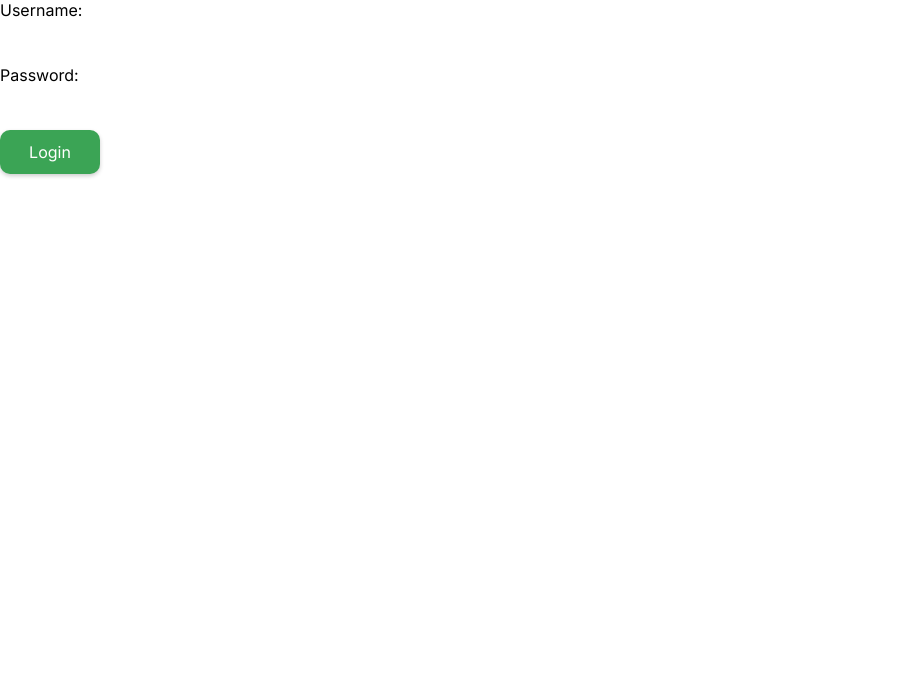
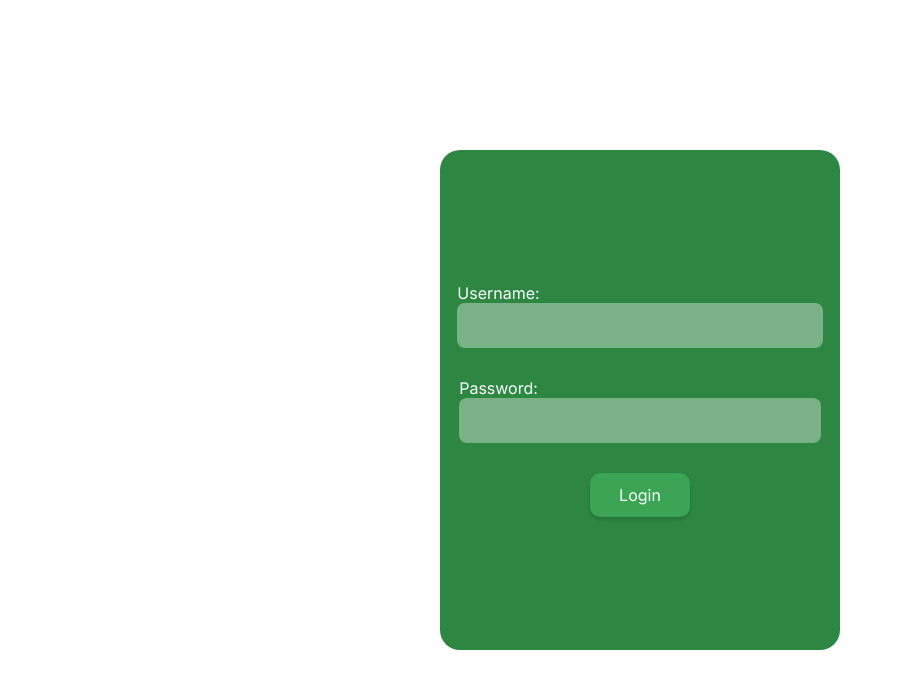
Before and after one commit to AndriyGazda/ToDoList, a React (Vite) app: page / in a window 1280 px wide. Shown: the top 688 px of the page, without its empty margins (0-903 px from the left). Built offline with nearby package versions, Linux system fonts and the light colour scheme; data requests are answered from the project's data file.

Commit message:
update style from login page

```diff
--- a/data/db.json
+++ b/data/db.json
@@ -7,13 +7,5 @@
     }
   ],
   "tasks": [
-    {
-      "id": "ca7d43c6-d7a8-411c-a8cc-31cd01243f8c",
-      "title": "sda",
-      "description": "dsa",
-      "status": "in-progress",
-      "priority": "low",
-      "dueDate": "2025-08-29T16:24"
-    }
   ]
 }
--- a/src/component/LoginForm/LoginForm.module.css
+++ b/src/component/LoginForm/LoginForm.module.css
@@ -1,10 +1,24 @@
-.loginWrapper{
+.pageWrapper {
+  height: 100vh;
+  display: flex;
+  align-items: center;
+  justify-content: center;
+}
+
+.loginWrapper {
   width: 400px;
+  height: 500px;
+  color: #fff;
   background-color: #2d8743;
+  border-radius: 20px;
+}
 
+.loginForm{
+  width: 100%;
+  height: 100%;
   display: flex;
   flex-direction: column;
   align-items: center;
   justify-content: center;
-  height: 100vh;
+  gap: 30px;
 }
--- a/src/component/LoginForm/LoginForm.tsx
+++ b/src/component/LoginForm/LoginForm.tsx
@@ -1,5 +1,6 @@
 import { Button, Input } from "@/ui";
 import { useForm } from "react-hook-form";
+import classes from "./LoginForm.module.css";
 
 interface LoginFormProps {
   onLogin: () => void;
@@ -18,8 +19,10 @@ const onSubmit = (data: FormData) => {
 }
 
   return (
-    <div className={"loginWrapper"}>
-      <form onSubmit={handleSubmit(onSubmit)}>
+    <div className={classes.pageWrapper}>
+
+    <div className={classes.loginWrapper}>
+      <form onSubmit={handleSubmit(onSubmit)} className={classes.loginForm}>
         <div>
           <label htmlFor="username">Username:</label>
           <Input type="text" id="username" {...register("username")} required />
@@ -31,6 +34,7 @@ const onSubmit = (data: FormData) => {
         <Button type="submit">Login</Button>
       </form>
     </div>
+    </div>
   );
 };
 
```
